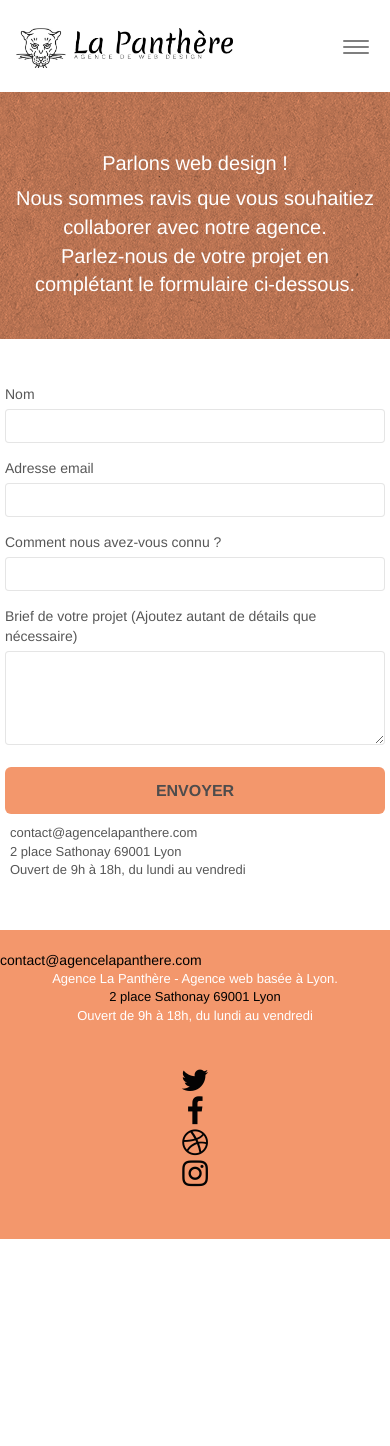
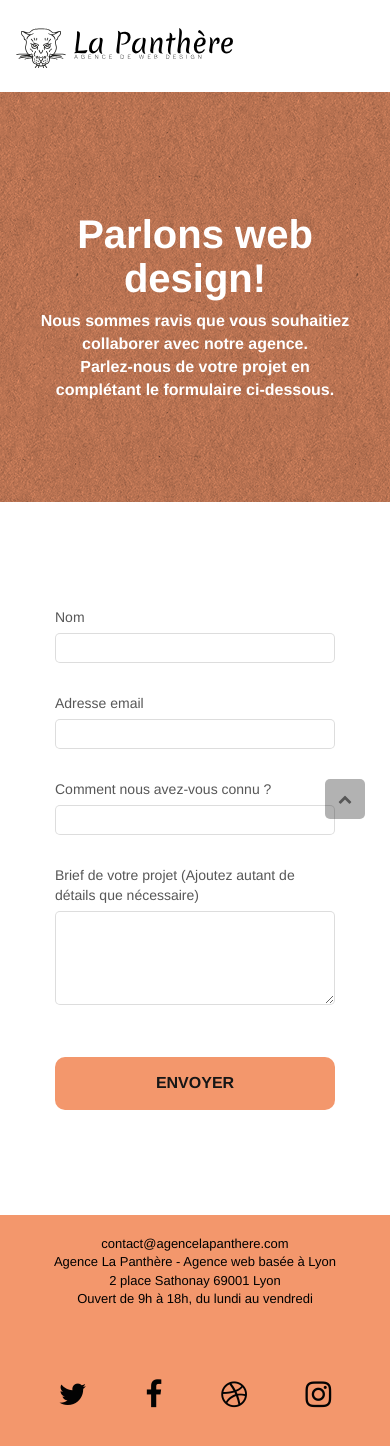
Before and after one commit to Yeoshua9712/Relouzat_Josue_P4_06032022, a plain HTML site: page page2.html in a window 390 px wide. Before the commit the page ends 1239 px from the top, so only its background shows below. Drawn offline with nearby package versions, Linux system fonts and the light colour scheme; files that its build step writes are made by us from their sources; a script that the page names is missing.

Commit message:
modifications générales SEO

```diff
--- a/page2.html
+++ b/page2.html
@@ -9,6 +9,7 @@
 	<meta property="og:url" content="https://yeoshua9712.github.io/Relouzat_Josue_P4_06032022/">
     <link rel="shortcut icon" type="image/png" href="favicon.jpg">
 
+	<link rel=preload>
 	<link rel="stylesheet" type="text/css" href="./css/bootstrap.min.css">
 	<link rel="stylesheet" type="text/css" href="style.css">
 	<link rel="stylesheet" type="text/css" href="./css/font-awesome.min.css">
@@ -37,16 +38,14 @@
 	<div class="container bloc-sm">
 		<nav class="navbar row">
 			<div class="navbar-header">
-				<a class="navbar-brand" href="index.html"><img src="./img_webp/agence-la-panthere-monochrome.webp" alt="logo de l'entreprise" height="40" /></a>
-				<button id="nav-toggle" type="button" class="ui-navbar-toggle navbar-toggle" data-toggle="collapse" data-target=".navbar-1">
-					<span class="sr-only">Toggle navigation</span><span class="icon-bar"></span><span class="icon-bar"></span><span class="icon-bar"></span>
-				</button>
+				<a class="navbar-brand" href="index.html"><img src="./img/agence-la-panthere-monochrome.svg" alt="logo de l'entreprise La Panthère" height="40" /></a>
+
 			</div>
 			<div class="collapse navbar-collapse navbar-1 special-dropdown-nav">
-				<ul class="site-navigation nav navbar-nav">
-					<li>
-						<a href="index.html">Accueil</a>
-					</li>
+				<ul class="site-navigation">
+                   <li>
+					   <a href="index.html" class="black">Accueil</a>
+				   </li>
 				</ul>
 			</div>
 		</nav>
@@ -59,10 +58,10 @@
 	<div class="container bloc-lg">
 		<div class="row">
 			<div class="col-sm-12">
-				<h1 class="text-center hero-bloc-text tc-white">
-					Parlons web design !
+				<h1 class="text-center hero-bloc-text tc-white centre textSize">
+					Parlons web design!
 				</h1>
-				<p class="text-center mg-lg tc-white tight-width-whitespace">
+				<p class="text-center mg-lg white tight-width-whitespace front centre">
 					Nous sommes ravis que vous souhaitiez collaborer avec notre agence.<br>
 					Parlez-nous de votre projet en complétant le formulaire ci-dessous.
 				</p>
@@ -74,42 +73,37 @@
 
 <!-- bloc-7 -->
 <div class="bloc bgc-white l-bloc" id="bloc-7">
-	<div class="container bloc-lg">
+	<div class="centrage bloc-lg">
 		<div class="row">
 			<div class="col-sm-6">
 				<form id="form_1" novalidate success-msg="Your message has been sent." fail-msg="Sorry it seems that our mail server is not responding, Sorry for the inconvenience!">
 					<div class="form-group">
-						<label>
+						<label for="info">
 							Nom
 						</label>
 						<input id="name" class="form-control" required />
 					</div>
 					<div class="form-group">
-						<label>
+						<label for="info">
 							Adresse email
 						</label>
 						<input id="email" class="form-control" type="email" required />
 					</div>
 					<div class="form-group">
-						<label>
-							Comment nous avez-vous connu ?
+						<label for="info">
+							Comment nous avez-vous connu ?<br/>
 						</label>
 						<input class="form-control" type="email" required id="input_504" />
 					</div>
 					<div class="form-group">
-						<label>
+						<label for="info">
 							Brief de votre projet (Ajoutez autant de détails que nécessaire)<br>
 						</label><textarea id="message" class="form-control" rows="4" cols="50" required></textarea>
 					</div>
-					<button class="bloc-button btn btn-lg btn-block cta-hero btn-atomic-tangerine" type="submit">
+					<button class="bloc-button btn-width cta-hero btn-atomic-tangerine" type="submit">
 						Envoyer
 					</button>
 				</form>
-			</div>
-			<div class="col-sm-6">
-				<p>
-					contact@agencelapanthere.com<br>2 place Sathonay 69001 Lyon<br>Ouvert de 9h à 18h, du lundi au vendredi<br>
-				</p>
 			</div>
 		</div>
 	</div>
@@ -126,32 +120,32 @@
 	<div class="container bloc-sm">
 		<div class="row">
 			<div class="col-sm-12">
-				<a class="text-decoration-none black" href="mailto:contact@agencelapanthere.com">contact@agencelapanthere.com</a><br>
-				<p class="text-center white">
-					Agence La Panthère - Agence web basée à Lyon.<br>
-					<a target="blank" class="black" href="https://www.google.fr/maps/place/2+Pl.+Sathonay,+69001+Lyon/@45.7695278,4.8279786,17z/data=!3m1!4b1!4m5!3m4!1s0x47f4eb020f3664e9:0x13e3d71752922c1f!8m2!3d45.7695241!4d4.8301673">
+				<p class="text-center black">
+					<a class="text-decoration-none black" href="mailto:contact@agencelapanthere.com">contact@agencelapanthere.com</a><br>
+					Agence La Panthère - Agence web basée à Lyon<br>
+					<a target="blank" class="text-decoration-none black" href="https://www.google.fr/maps/place/2+Pl.+Sathonay,+69001+Lyon/@45.7695278,4.8279786,17z/data=!3m1!4b1!4m5!3m4!1s0x47f4eb020f3664e9:0x13e3d71752922c1f!8m2!3d45.7695241!4d4.8301673">
 						2 place Sathonay 69001 Lyon</a><br>
 					Ouvert de 9h à 18h, du lundi au vendredi<br>
 				</p>
 				<div class="row row-no-gutters social">
 					<div class="col-sm-3">
 						<div class="text-center">
-							<a class="social" href="index.html"><span class="fa fa-twitter icon-md"></span></a>
+							<a class="social" href="https://yeoshua9712.github.io/Relouzat_Josue_P4_06032022/index.html"><span class="fa fa-twitter icon-md"></span></a>
 						</div>
 					</div>
 					<div class="col-sm-3">
 						<div class="text-center">
-							<a class="social" href="index.html"><span class="fa fa-facebook icon-md"></span></a>
+							<a class="social" href="https://yeoshua9712.github.io/Relouzat_Josue_P4_06032022/index.html"><span class="fa fa-facebook icon-md"></span></a>
 						</div>
 					</div>
 					<div class="col-sm-3">
 						<div class="text-center">
-							<a class="social" href="index.html"><span class="fa fa-dribbble icon-md"></span></a>
+							<a class="social" href="https://yeoshua9712.github.io/Relouzat_Josue_P4_06032022/index.html"><span class="fa fa-dribbble icon-md"></span></a>
 						</div>
 					</div>
 					<div class="col-sm-3">
 						<div class="text-center">
-							<a class="social" href="index.html"><span class="fa fa-instagram icon-md"></span></a>
+							<a class="social" href="https://yeoshua9712.github.io/Relouzat_Josue_P4_06032022/index.html"><span class="fa fa-instagram icon-md"></span></a>
 						</div>
 					</div>
 				</div>
--- a/style.css
+++ b/style.css
@@ -1,10 +1,12 @@
 body {
-    margin: 0;
+    margin: auto;
     padding: 0;
     background: #FFF;
     overflow-x: hidden;
     -webkit-font-smoothing: antialiased;
     -moz-osx-font-smoothing: grayscale;
+    max-width: 1920px;
+    scroll-behavior: smooth;
 }
 
 a,
@@ -16,6 +18,7 @@ button {
 a:hover {
     text-decoration: none;
     cursor: pointer;
+    color: white;
 }
 
 #page-loading-blocs-notifaction {
@@ -28,7 +31,6 @@ a:hover {
 }
 
 .bloc {
-    width: 100%;
     clear: both;
     background: 50% 50% no-repeat;
     padding: 0 50px;
@@ -44,6 +46,10 @@ a:hover {
     padding-right: 0;
 }
 
+.centrage {
+    display: flex;
+    justify-content: center;
+}
 .bloc-lg {
     padding: 100px 50px;
 }
@@ -474,6 +480,7 @@ button {
     border-bottom-color: rgba(0, 0, 0, .1);
     text-shadow: 0 1px 0 rgba(0, 0, 1, .1);
     box-shadow: 0 1px 3px rgba(0, 0, 1, .25), inset 0 1px 0 0 rgba(255, 255, 255, .15);
+    border-radius: 10px;
 }
 
 .icon-md {
@@ -507,19 +514,36 @@ button {
 }
 
 .form-control {
-    border-color: rgba(0, 0, 0, .1);
+    border-color:rgba(0, 0, 0, 0.134);
     box-shadow: none;
+    width: 100%;
+    height: 30px;
+    border-radius:5px;
+    margin: 1px 0 30px;
 }
-
+textarea .form-control {
+    height: 60px;
+}
 .scrollToTop {
     width: 40px;
     height: 40px;
     position: fixed;
     bottom: 20px;
     right: 20px;
-    opacity: 0;
+    opacity: 1;
     z-index: 500;
     transition: all .3s ease-in-out;
+    border-radius: 5px;
+}
+
+fa-chevron-up::before {
+    content:"\f077";
+    color: white;
+}
+
+fa-chevron-left::before {
+    content:"\f053";
+    color: white;
 }
 
 .scrollToTop span {
@@ -578,9 +602,17 @@ a[data-lightbox]:hover img {
 }
 
 #lightbox-image{
-    height: 320px;
-    width: 320px;
+    border-radius: 10px;
+    height: 270px;
+    width: 270px;
 }
+
+.imageSize{
+    object-fit: cover;
+    width: 270px;
+    height: 270px;
+}
+
 .lightbox-caption {
     padding: 20px;
     color: #FFF;
@@ -588,21 +620,22 @@ a[data-lightbox]:hover img {
     position: absolute;
     left: 15px;
     right: 15px;
-    bottom: 5px;
+    bottom: auto;
 }
 
 .close-lightbox {
     color: #FFF;
     font-size: 30px;
     position: absolute;
-    top: 20px;
-    right: 20px;
+    top: 0;
+    right: 0;
     z-index: 20;
     background: rgba(0, 0, 0, .5);
     border: none;
     line-height: 30px;
     padding: 0 9px 5px;
     opacity: 0.3;
+    border-radius: 0 5px 0 0
 }
 
 .close-lightbox:hover,
@@ -615,7 +648,7 @@ a[data-lightbox]:hover img {
 .next-lightbox,
 .prev-lightbox {
     font-size: 20px;
-    color: rgba(255, 255, 255, .9);
+    color: rgba(255, 255, 255, 0.949);
     background: rgba(0, 0, 0, .5);
     transition: all .2s ease-in-out;
     position: absolute;
@@ -660,11 +693,12 @@ a {
 }
 
 .container {
-    max-width: 1000px;
+    max-width: 1920px;
+
 }
 
 .hero-bloc-text {
-    font-size: 38px;
+    font-size: xx-large;
 }
 
 .hero-bloc-text-sub {
@@ -704,7 +738,12 @@ p {
     font-weight: 700;
 }
 
+.textSize {
+    font-size: 40px!important;
+}
 .social {
+    display: flex;
+    justify-content: space-between;
     max-width: 400px;
     margin: auto auto auto auto;
     padding-top: 30px;
@@ -751,10 +790,17 @@ h4 {
 
 .text-decoration{
     text-decoration: none;
+    font-size:medium
+}
+
+.text-decoration-none {
+    text-decoration: none;
 }
 
 .portfolio-thumb {
     margin-bottom: 24px;
+    margin-left: auto;
+    margin-right: auto;
 }
 
 .portfolio-row {
@@ -792,11 +838,23 @@ h4 {
     color: #ffffff!important;
     position: relative;
     font-size: 20px;
+    font-weight: 600;
+}
+
+.centre {
+    text-align:center;
+}
+.front{
+    position: relative;
+    font-weight: 600;
+    font-size: medium;
 }
 
 .btn-atomic-tangerine {
     background: #F3976C;
-    color: #4e4c4c!important;
+    color: #161616!important;
+    border-radius: 10px;
+    border: solid transparent;
 }
 
 .btn-atomic-tangerine:hover {
@@ -837,6 +895,17 @@ h4 {
     background-image: url("./img_webp/image-de-presentation.webp");
 }
 
+.col-sm-12 {
+    width: 100%;
+}
+
+.btn-width {
+    width:100%
+}
+
+data-caption {
+    color:#000000;
+}
 @media (max-width: 1024px) {
     .bloc {
         padding-left: 20px;
@@ -902,6 +971,12 @@ h4 {
 }
 
 @media (max-width: 767px) {
+    body {
+        width: 100%;
+    }
+    .bloc-mob-center-text {
+        text-align: center;
+    }
     .page-container {
         overflow-x: hidden;
         position: relative;
@@ -914,8 +989,9 @@ h4 {
     h6,
     p,
     #disqus_thread {
-        padding-left: 10px!important;
-        padding-right: 10px!important;
+        padding-left: 40px!important;
+        padding-right: 40px!important;
+        text-align: center;
     }
     .b-parallax {
         background-attachment: scroll;
@@ -989,11 +1065,7 @@ h4 {
         padding-left: 0;
         padding-right: 0;
     }
-    .bloc-xxl,
-    .bloc-xl,
-    .bloc-lg {
-        padding: 40px 0;
-    }
+
     .bloc-sm,
     .bloc-md {
         padding-left: 0;
@@ -1041,14 +1113,11 @@ h4 {
 }
 
 @media (max-width: 400px) {
+    body {
+        width: 100%;
+    }
     .bloc {
         padding-left: 0;
         padding-right: 0;
     }
 }
-
-@media (max-width: 767px) {
-    .bloc-mob-center-text {
-        text-align: center;
-    }
-}
```
Also changed, not shown: index.html (+10 -9 lines), 1 other file.
